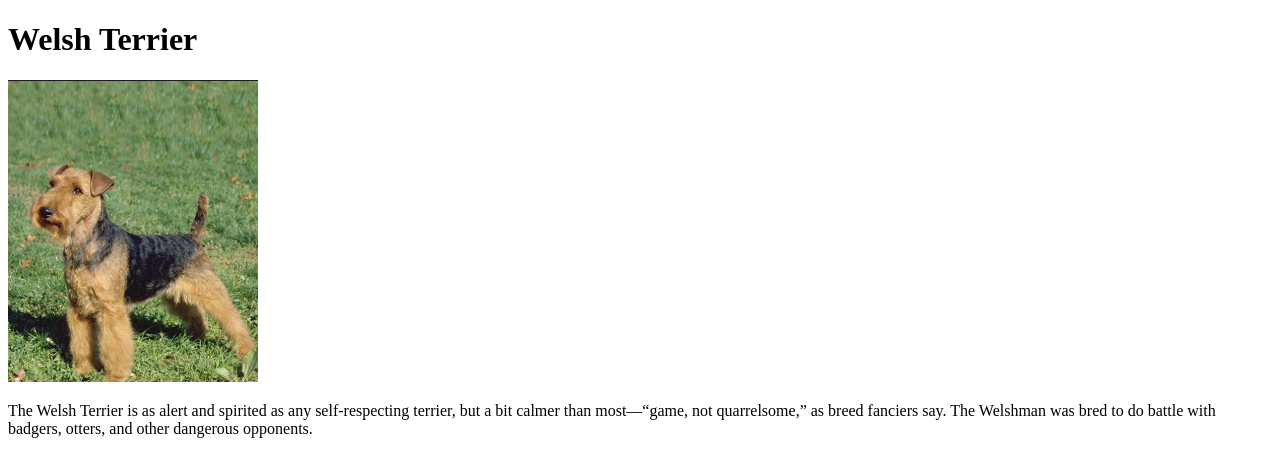
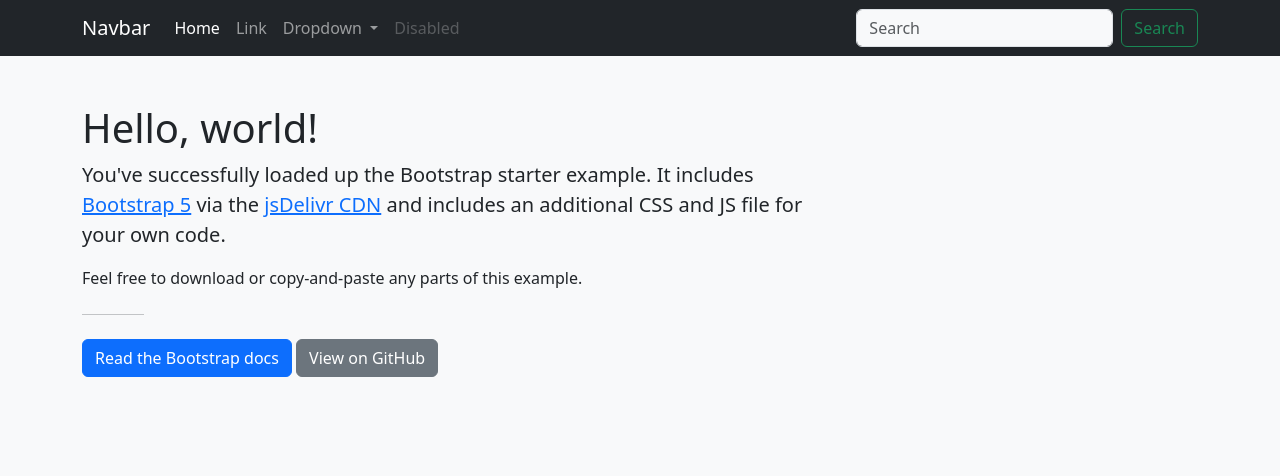
Before and after one commit to mjanders6/mjanders6.github.io, a plain HTML site: page index.html in a window 1280 px wide. Drawn offline with nearby package versions, Linux system fonts and the light colour scheme.

Commit message:
bootstrap

```diff
--- a/index.html
+++ b/index.html
@@ -1,19 +1,64 @@
-<!DOCTYPE html>
+<!doctype html>
 <html lang="en">
+  <head>
+    <meta charset="utf-8">
+    <meta name="viewport" content="width=device-width, initial-scale=1">
+    <title>Bootstrap demo</title>
+    <link href="https://cdn.jsdelivr.net/npm/bootstrap@5.3.2/dist/css/bootstrap.min.css" rel="stylesheet" integrity="sha384-T3c6CoIi6uLrA9TneNEoa7RxnatzjcDSCmG1MXxSR1GAsXEV/Dwwykc2MPK8M2HN" crossorigin="anonymous">
+    <link rel="stylesheet" href="styles.css">
+  </head>
+  <body>
+    <nav class="navbar navbar-expand-lg navbar-dark bg-dark">
+      <div class="container">
+        <a class="navbar-brand" href="#">Navbar</a>
+        <button class="navbar-toggler" type="button" data-bs-toggle="collapse" data-bs-target="#navbarSupportedContent" aria-controls="navbarSupportedContent" aria-expanded="false" aria-label="Toggle navigation">
+          <span class="navbar-toggler-icon"></span>
+        </button>
+        <div class="collapse navbar-collapse" id="navbarSupportedContent">
+          <ul class="navbar-nav me-auto mb-2 mb-lg-0">
+            <li class="nav-item">
+              <a class="nav-link active" aria-current="page" href="#">Home</a>
+            </li>
+            <li class="nav-item">
+              <a class="nav-link" href="#">Link</a>
+            </li>
+            <li class="nav-item dropdown">
+              <a class="nav-link dropdown-toggle" href="#" id="navbarDropdown" role="button" data-bs-toggle="dropdown" aria-expanded="false">
+                Dropdown
+              </a>
+              <ul class="dropdown-menu" aria-labelledby="navbarDropdown">
+                <li><a class="dropdown-item" href="#">Action</a></li>
+                <li><a class="dropdown-item" href="#">Another action</a></li>
+                <li><hr class="dropdown-divider"></li>
+                <li><a class="dropdown-item" href="#">Something else here</a></li>
+              </ul>
+            </li>
+            <li class="nav-item">
+              <a class="nav-link disabled">Disabled</a>
+            </li>
+          </ul>
+          <form class="d-flex" role="search">
+            <input class="form-control me-2" type="search" placeholder="Search" aria-label="Search">
+            <button class="btn btn-outline-success" type="submit">Search</button>
+          </form>
+        </div>
+      </div>
+    </nav>
 
-<head>
-    <meta charset="UTF-8">
-    <meta name="viewport" content="width=device-width, initial-scale=1.0">
-    <meta http-equiv="X-UA-Compatible" content="ie=edge">
-    <title>Document</title>
-</head>
+    <div class="container my-5">
+      <h1>Hello, world!</h1>
+      <div class="col-lg-8 px-0">
+        <p class="fs-5">You've successfully loaded up the Bootstrap starter example. It includes <a href="https://getbootstrap.com/">Bootstrap 5</a> via the <a href="https://www.jsdelivr.com/package/npm/bootstrap">jsDelivr CDN</a> and includes an additional CSS and JS file for your own code.</p>
+        <p>Feel free to download or copy-and-paste any parts of this example.</p>
 
-<body>
-    <h1>Welsh Terrier</h1>
-    <img class="responsive-img" src="./Screen Shot 2019-02-16 at 10.59.14 AM.png">
-    <p>The Welsh Terrier is as alert and spirited as any self-respecting terrier, but a bit calmer than most—“game, not
-        quarrelsome,” as breed fanciers say. The Welshman was bred to do battle with badgers, otters, and other
-        dangerous opponents.</p>
-</body>
+        <hr class="col-1 my-4">
 
+        <a href="https://getbootstrap.com" class="btn btn-primary">Read the Bootstrap docs</a>
+        <a href="https://github.com/twbs/examples" class="btn btn-secondary">View on GitHub</a>
+      </div>
+    </div>
+
+    <script src="https://cdn.jsdelivr.net/npm/bootstrap@5.3.2/dist/js/bootstrap.bundle.min.js" integrity="sha384-C6RzsynM9kWDrMNeT87bh95OGNyZPhcTNXj1NW7RuBCsyN/o0jlpcV8Qyq46cDfL" crossorigin="anonymous"></script>
+    <script src="main.js"></script>
+  </body>
 </html>
--- /dev/null
+++ b/main.js
@@ -0,0 +1,3 @@
+//
+// Place any custom JS here
+//
--- /dev/null
+++ b/styles.css
@@ -0,0 +1,7 @@
+/*
+ * Custom CSS
+ */
+
+:root {
+  --bs-body-bg: var(--bs-gray-100);
+}
```
Also changed, not shown: README.md, Screen Shot 2019-02-16 at 10.59.14 AM.png (deleted), 1 other file.
